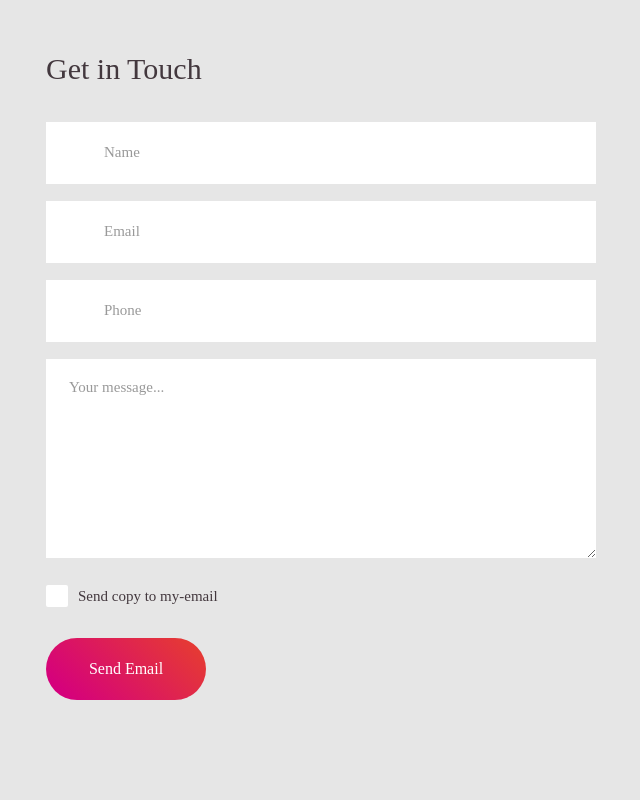
After one commit to saniyathahseen/ExamPortal, a PHP site: the page made by contact us.html in a window 1280 px wide. The commit adds this page. Shown: the whole page, without its empty margins (319-959 px from the left). Run offline with PHP 8.4, Linux system fonts and the light colour scheme; some web fonts are replaced.

Commit message:
contact us

```diff
--- /dev/null
+++ b/contact us.html
@@ -0,0 +1,77 @@
+<!DOCTYPE html>
+<html lang="en">
+<head>
+	<title>Contact us</title>
+	<meta charset="UTF-8">
+	<meta name="viewport" content="width=device-width, initial-scale=1">
+
+
+
+
+
+
+
+
+<link rel="stylesheet" type="text/css" href="contact.css">
+
+</head>
+<body>
+
+
+	<div class="container-contact100">
+		<div class="wrap-contact100">
+			<form class="contact100-form validate-form">
+				<span class="contact100-form-title">
+					Get in Touch
+				</span>
+
+				<div class="wrap-input100 validate-input" data-validate="Name is required">
+					<input class="input100" id="name" type="text" name="name" placeholder="Name">
+					<label class="label-input100" for="name">
+						<span class="lnr lnr-user"></span>
+					</label>
+				</div>
+
+				<div class="wrap-input100 validate-input" data-validate = "Valid email is required: ex@abc.xyz">
+					<input class="input100" id="email" type="text" name="email" placeholder="Email">
+					<label class="label-input100" for="email">
+						<span class="lnr lnr-envelope"></span>
+					</label>
+				</div>
+
+				<div class="wrap-input100 validate-input" data-validate = "Phone is required">
+					<input class="input100" id="phone" type="text" name="phone" placeholder="Phone">
+					<label class="label-input100" for="phone">
+						<span class="lnr lnr-phone-handset"></span>
+					</label>
+				</div>
+
+				<div class="wrap-input100 validate-input" data-validate = "Message is required">
+					<textarea class="input100" name="message" placeholder="Your message..."></textarea>
+				</div>
+
+				<div class="contact100-form-checkbox">
+					<input class="input-checkbox100" id="ckb1" type="checkbox" name="copy-mail">
+					<label class="label-checkbox100" for="ckb1">
+						Send copy to my-email
+					</label>
+				</div>
+
+				<div class="container-contact100-form-btn">
+					<div class="wrap-contact100-form-btn">
+						<div class="contact100-form-bgbtn"></div>
+						<button class="contact100-form-btn">
+							Send Email
+						</button>
+					</div>
+				</div>
+			</form>
+		</div>
+	</div>
+
+
+
+
+
+</body>
+</html>
--- /dev/null
+++ b/contact.css
@@ -0,0 +1,427 @@
+
+
+
+
+/*//////////////////////////////////////////////////////////////////
+[ FONT ]*/
+
+@font-face {
+  font-family: Oswald-Regular;
+  src: url('../fonts/oswald/Oswald-Regular.ttf');
+}
+
+@font-face {
+  font-family: Oswald-Medium;
+  src: url('../fonts/oswald/Oswald-Medium.ttf');
+}
+
+
+
+/*//////////////////////////////////////////////////////////////////
+[ RESTYLE TAG ]*/
+
+* {
+	margin: 0px;
+	padding: 0px;
+	box-sizing: border-box;
+}
+
+body, html {
+	height: 100%;
+	font-family: Oswald-Regular, sans-serif;
+}
+
+/*---------------------------------------------*/
+a {
+	font-family: Oswald-Regular;
+	font-size: 14px;
+	line-height: 1.7;
+	color: #666666;
+	margin: 0px;
+	transition: all 0.4s;
+	-webkit-transition: all 0.4s;
+  -o-transition: all 0.4s;
+  -moz-transition: all 0.4s;
+}
+
+a:focus {
+	outline: none !important;
+}
+
+a:hover {
+	text-decoration: none;
+}
+
+/*---------------------------------------------*/
+h1,h2,h3,h4,h5,h6 {
+	margin: 0px;
+}
+
+p {
+	font-family: Oswald-Regular;
+	font-size: 14px;
+	line-height: 1.7;
+	color: #666666;
+	margin: 0px;
+}
+
+ul, li {
+	margin: 0px;
+	list-style-type: none;
+}
+
+
+/*---------------------------------------------*/
+input {
+	outline: none;
+	border: none;
+}
+
+input[type="number"] {
+    -moz-appearance: textfield;
+    appearance: none;
+    -webkit-appearance: none;
+}
+
+input[type="number"]::-webkit-outer-spin-button,
+input[type="number"]::-webkit-inner-spin-button {
+    -webkit-appearance: none;
+}
+
+textarea {
+  outline: none;
+  border: none;
+}
+
+textarea:focus, input:focus {
+  border-color: transparent !important;
+}
+
+input:focus::-webkit-input-placeholder { color:transparent; }
+input:focus:-moz-placeholder { color:transparent; }
+input:focus::-moz-placeholder { color:transparent; }
+input:focus:-ms-input-placeholder { color:transparent; }
+
+textarea:focus::-webkit-input-placeholder { color:transparent; }
+textarea:focus:-moz-placeholder { color:transparent; }
+textarea:focus::-moz-placeholder { color:transparent; }
+textarea:focus:-ms-input-placeholder { color:transparent; }
+
+input::-webkit-input-placeholder { color: #999999;}
+input:-moz-placeholder { color: #999999;}
+input::-moz-placeholder { color: #999999;}
+input:-ms-input-placeholder { color: #999999;}
+
+textarea::-webkit-input-placeholder { color: #999999;}
+textarea:-moz-placeholder { color: #999999;}
+textarea::-moz-placeholder { color: #999999;}
+textarea:-ms-input-placeholder { color: #999999;}
+
+/*---------------------------------------------*/
+button {
+	outline: none !important;
+	border: none;
+	background: transparent;
+}
+
+button:hover {
+	cursor: pointer;
+}
+
+iframe {
+	border: none !important;
+}
+
+
+/*---------------------------------------------*/
+.container {
+	max-width: 1200px;
+}
+
+
+
+
+/*//////////////////////////////////////////////////////////////////
+[ Contact ]*/
+
+.container-contact100 {
+  width: 100%;
+  min-height: 100vh;
+  display: -webkit-box;
+  display: -webkit-flex;
+  display: -moz-box;
+  display: -ms-flexbox;
+  display: flex;
+  flex-wrap: wrap;
+  justify-content: center;
+  align-items: center;
+  padding: 15px;
+  background: #e6e6e6;
+
+}
+
+.wrap-contact100 {
+  width: 550px;
+  background: transparent;
+  padding: 30px 0 80px 0;
+}
+
+
+/*==================================================================
+[ Form ]*/
+
+.contact100-form {
+  width: 100%;
+}
+
+.contact100-form-title {
+  display: block;
+  font-family: Oswald-Medium;
+  font-size: 30px;
+  color: #43383e;
+  line-height: 1.2;
+  text-align: left;
+  padding-bottom: 35px;
+}
+
+
+
+/*------------------------------------------------------------------
+[ Input ]*/
+
+.wrap-input100 {
+  width: 100%;
+  position: relative;
+  background-color: #fff;
+  margin-bottom: 17px;
+}
+
+.label-input100 {
+  display: -webkit-box;
+  display: -webkit-flex;
+  display: -moz-box;
+  display: -ms-flexbox;
+  display: flex;
+  justify-content: center;
+  align-items: center;
+  width: 58px;
+  height: 62px;
+  position: absolute;
+  top: 0;
+  left: 0;
+  cursor: pointer;
+  font-size: 18px;
+  color: #999999;
+}
+
+.input100 {
+  display: block;
+  width: 100%;
+  background: transparent;
+  font-family: Oswald-Medium;
+  font-size: 15px;
+  color: #43383e;
+  line-height: 1.2;
+  padding: 0 5px;
+}
+
+
+/*---------------------------------------------*/
+input.input100 {
+  height: 62px;
+  padding: 0 20px 0 58px;
+}
+
+
+textarea.input100 {
+  min-height: 199px;
+  padding: 19px 20px 0 23px;
+}
+
+
+/*==================================================================
+[ Restyle Checkbox ]*/
+
+.contact100-form-checkbox {
+  padding-top: 12px;
+  padding-bottom: 20px;
+}
+
+.input-checkbox100 {
+  display: none;
+}
+
+.label-checkbox100 {
+  display: block;
+  position: relative;
+  padding-left: 32px;
+  cursor: pointer;
+  font-family: Oswald-Regular;
+  font-size: 15px;
+  color: #43383e;
+  line-height: 1.2;
+}
+
+.label-checkbox100::before {
+  content: "\f00c";
+  font-family: FontAwesome;
+  font-size: 15px;
+  color: transparent;
+  display: -webkit-box;
+  display: -webkit-flex;
+  display: -moz-box;
+  display: -ms-flexbox;
+  display: flex;
+  justify-content: center;
+  align-items: center;
+  position: absolute;
+  width: 22px;
+  height: 22px;
+  border-radius: 2px;
+  background: #fff;
+  left: 0;
+  top: 50%;
+  -webkit-transform: translateY(-50%);
+  -moz-transform: translateY(-50%);
+  -ms-transform: translateY(-50%);
+  -o-transform: translateY(-50%);
+  transform: translateY(-50%);
+}
+
+.input-checkbox100:checked + .label-checkbox100::before {
+  color: #555555;
+}
+
+
+/*------------------------------------------------------------------
+[ Button ]*/
+.container-contact100-form-btn {
+  display: -webkit-box;
+  display: -webkit-flex;
+  display: -moz-box;
+  display: -ms-flexbox;
+  display: flex;
+  flex-wrap: wrap;
+  padding-top: 13px;
+}
+
+.wrap-contact100-form-btn {
+  display: block;
+  position: relative;
+  z-index: 1;
+  border-radius: 31px;
+  overflow: hidden;
+}
+
+.contact100-form-bgbtn {
+  position: absolute;
+  z-index: -1;
+  width: 300%;
+  height: 100%;
+  background: #df2351;
+  background: -webkit-linear-gradient(-135deg, #d5007d, #e53935, #d5007d, #e53935);
+  background: -o-linear-gradient(-135deg, #d5007d, #e53935, #d5007d, #e53935);
+  background: -moz-linear-gradient(-135deg, #d5007d, #e53935, #d5007d, #e53935);
+  background: linear-gradient(-135deg, #d5007d, #e53935, #d5007d, #e53935);
+  top: 0;
+  left: -100%;
+
+  -webkit-transition: all 0.4s;
+  -o-transition: all 0.4s;
+  -moz-transition: all 0.4s;
+  transition: all 0.4s;
+}
+
+.contact100-form-btn {
+  display: -webkit-box;
+  display: -webkit-flex;
+  display: -moz-box;
+  display: -ms-flexbox;
+  display: flex;
+  justify-content: center;
+  align-items: center;
+  padding: 0 20px;
+  min-width: 160px;
+  height: 62px;
+
+  font-family: Oswald-Medium;
+  font-size: 16px;
+  color: #fff;
+  line-height: 1.2;
+}
+
+.wrap-contact100-form-btn:hover .contact100-form-bgbtn {
+  left: 0;
+}
+
+/*------------------------------------------------------------------
+[ Responsive ]*/
+
+
+
+/*------------------------------------------------------------------
+[ Alert validate ]*/
+
+.validate-input {
+  position: relative;
+}
+
+.alert-validate::before {
+  content: attr(data-validate);
+  position: absolute;
+  max-width: 70%;
+  background-color: #fff;
+  border: 1px solid #c80000;
+  border-radius: 2px;
+  padding: 4px 25px 4px 10px;
+  top: 50%;
+  -webkit-transform: translateY(-50%);
+  -moz-transform: translateY(-50%);
+  -ms-transform: translateY(-50%);
+  -o-transform: translateY(-50%);
+  transform: translateY(-50%);
+  right: 2px;
+  pointer-events: none;
+
+  font-family: Oswald-Regular;
+  color: #c80000;
+  font-size: 13px;
+  line-height: 1.4;
+  text-align: left;
+
+  visibility: hidden;
+  opacity: 0;
+
+  -webkit-transition: opacity 0.4s;
+  -o-transition: opacity 0.4s;
+  -moz-transition: opacity 0.4s;
+  transition: opacity 0.4s;
+}
+
+.alert-validate::after {
+  content: "\f06a";
+  font-family: FontAwesome;
+  display: block;
+  position: absolute;
+  color: #c80000;
+  font-size: 16px;
+  top: 50%;
+  -webkit-transform: translateY(-50%);
+  -moz-transform: translateY(-50%);
+  -ms-transform: translateY(-50%);
+  -o-transform: translateY(-50%);
+  transform: translateY(-50%);
+  right: 8px;
+}
+
+.alert-validate:hover:before {
+  visibility: visible;
+  opacity: 1;
+}
+
+@media (max-width: 992px) {
+  .alert-validate::before {
+    visibility: visible;
+    opacity: 1;
+  }
+}
```
Also changed, not shown: login.php (+1 -26 lines).
